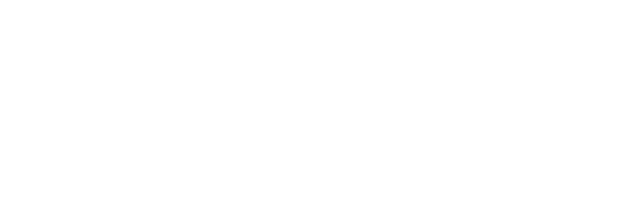
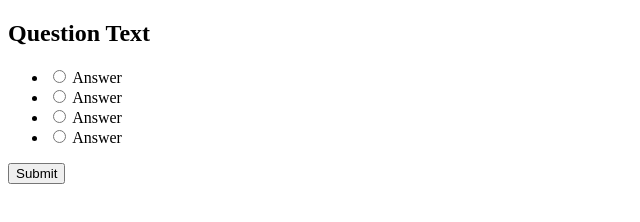
Before and after one commit to eimonto22/Brain-Rot-Quiz, a plain HTML site: page index.html in a window 1280 px wide. Shown: the whole page, without its empty margins (0-640 px from the left). Drawn offline with Linux system fonts and the light colour scheme; files that its build step writes are made by us from their sources; files whose address does not match are found by name.

Commit message:
Added an unordered list for the answers a,b,c,d and a submit button

```diff
--- a/index.html
+++ b/index.html
@@ -11,11 +11,33 @@
 
 <div class="quiz-container" id="quiz">
     <div class="quiz-header">
-        <h2 id="question">
+        <h2 id="question">Question Text</h2>
+        <ul>
+            <li>
+                <input type="radio" name="answer" id="a" class="answer">
+                <label for="a" id="a_text">Answer</label>
+            </li>
 
-        </h2>
+            <li>
+                <input type="radio" name="answer" id="b" class="answer">
+                <label for="b" id="b_text">Answer</label>
+            </li>
+
+            <li>
+                <input type="radio" name="answer" id="c" class="answer">
+                <label for="c" id="c_text">Answer</label>
+            </li>
+
+            <li>
+                <input type="radio" name="answer" id="d" class="answer">
+                <label for="d" id="d_text">Answer</label>
+            </li>
+        </ul>
     </div>
+
+    <button id="submit">Submit</button>
 </div>
+
 
 
     <script src="script.js"></script>
```
